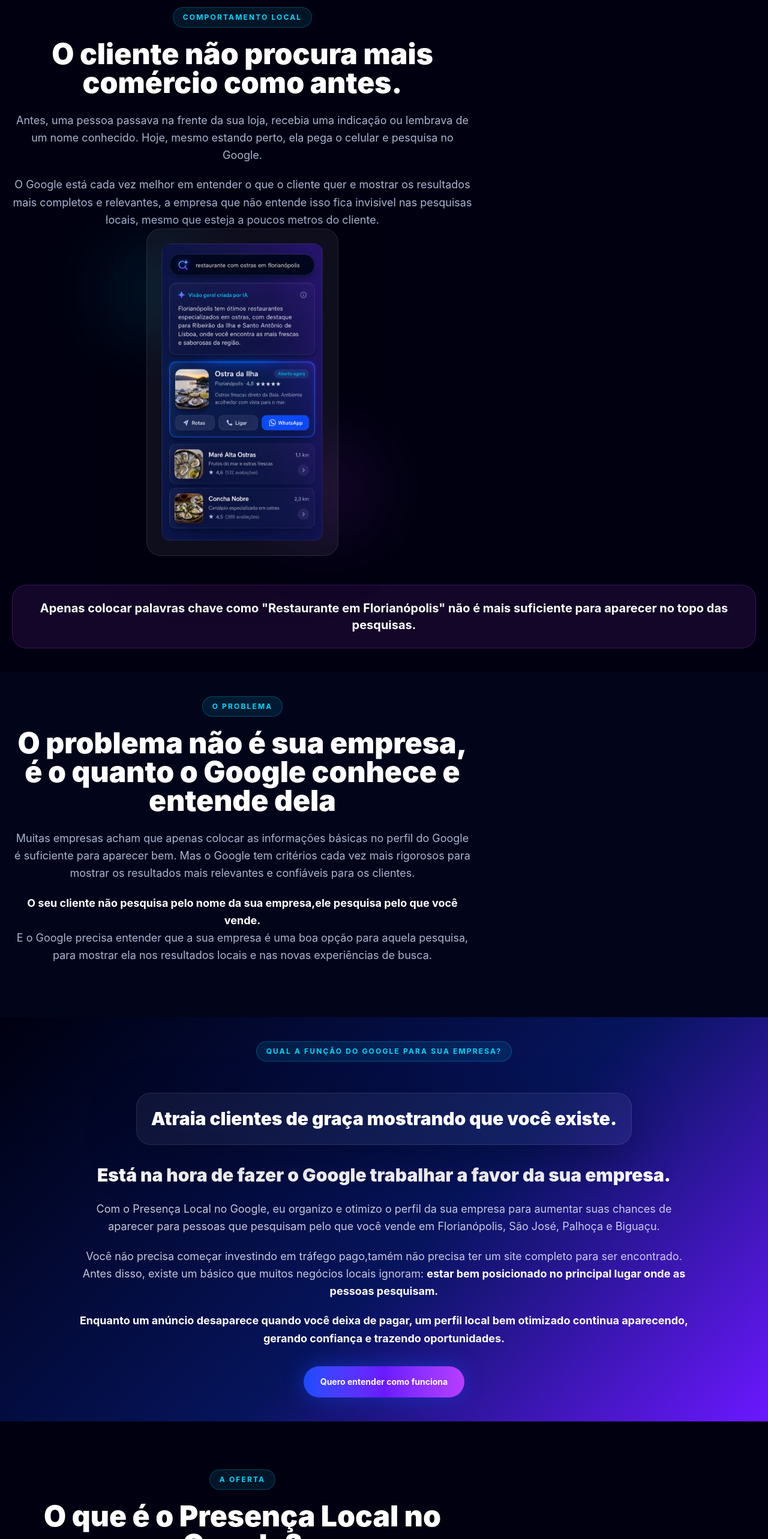
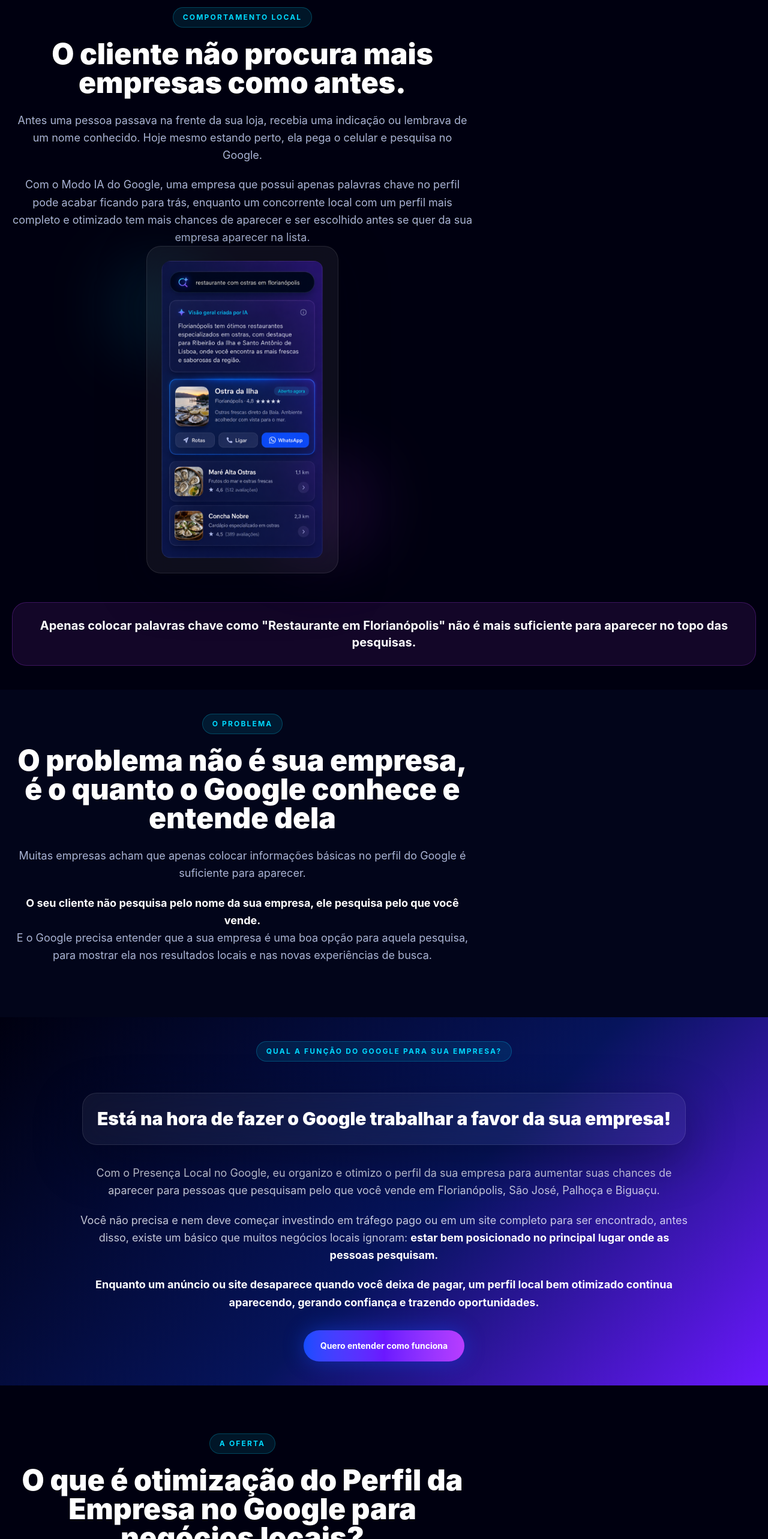
Before and after one commit to GuilhermeMoreiramMKT/presenca-local-google, a React (Vite) app: page / in a window 1280 px wide. Shown: the part 993-3559 px from the top of the page at 60% size. Built offline with nearby package versions, Linux system fonts and the light colour scheme.

Commit message:
Atualização de textos

```diff
--- a/src/App.tsx
+++ b/src/App.tsx
@@ -238,15 +238,16 @@ function Storytelling() {
         <div className="mb-12 max-w-3xl">
           <SectionTag>Comportamento local</SectionTag>
           <h2 className="mb-6 text-3xl font-black text-white md:text-5xl">
-            O cliente não procura mais comércio como antes.
+            O cliente não procura mais empresas como antes.
           </h2>
           <div className="space-y-5 text-lg leading-relaxed text-[#AAB4D4]">
             <p>
-              Antes, uma pessoa passava na frente da sua loja, recebia uma indicação ou lembrava de um nome conhecido.
-              Hoje, mesmo estando perto, ela pega o celular e pesquisa no Google.
+              Antes uma pessoa passava na frente da sua loja, recebia uma indicação ou lembrava de um nome conhecido.
+              Hoje mesmo estando perto, ela pega o celular e pesquisa no Google.
             </p>
                       <p>
-              O Google está cada vez melhor em entender o que o cliente quer e mostrar os resultados mais completos e relevantes, a empresa que não entende isso fica invisivel nas pesquisas locais, mesmo que esteja a poucos metros do cliente.</p>
+              Com o Modo IA do Google, uma empresa que possui apenas palavras chave no perfil pode acabar ficando para trás, enquanto um concorrente local com um perfil mais completo e otimizado tem mais chances de aparecer e ser escolhido antes se quer da sua empresa aparecer na lista.
+              </p>
           </div>
           <ImageMockup
   src="/modoia.png"
@@ -277,13 +278,12 @@ function Problems() {
           </h2>
           <div className="space-y-5 text-lg leading-relaxed text-[#AAB4D4]">
   <p>
-    Muitas empresas acham que apenas colocar as informações básicas no perfil do Google é suficiente para aparecer bem.
-    Mas o Google tem critérios cada vez mais rigorosos para mostrar os resultados mais relevantes e confiáveis para os clientes.
-  </p>
+    Muitas empresas acham que apenas colocar informações básicas no perfil do Google é suficiente para aparecer.
+     </p>
 
   <p>
     <strong className="font-bold text-white">
-      O seu cliente não pesquisa pelo nome da sua empresa,ele pesquisa pelo que você vende.
+      O seu cliente não pesquisa pelo nome da sua empresa, ele pesquisa pelo que você vende.
     </strong>{" "} < br/>
     E o Google precisa entender que a sua empresa é uma boa opção para aquela pesquisa,
     para mostrar ela nos resultados locais e nas novas experiências de busca.
@@ -303,25 +303,23 @@ function Promise() {
 
         <Card>
           <h2 className="text-2xl font-black leading-tight text-white md:text-3xl">
-            Atraia clientes de graça mostrando que você existe.
+            Está na hora de fazer o Google trabalhar a favor da sua empresa!
           </h2>
         </Card>
 
         <div>
-          <h2 className="mb-6 text-2xl font-black text-white md:text-3xl">
-            Está na hora de fazer o Google trabalhar a favor da sua empresa.
-          </h2>
+
           <div className="space-y-5 text-lg leading-relaxed text-[#F5F8FF]/80">
             <p>
               Com o Presença Local no Google, eu organizo e otimizo o perfil da sua empresa para aumentar suas chances de aparecer
               para pessoas que pesquisam pelo que você vende em Florianópolis, São José, Palhoça e Biguaçu.
             </p>
             <p>
-              Você não precisa começar investindo em tráfego pago,tamém não precisa ter um site completo para ser encontrado. < br/>
-              Antes disso, existe um básico que muitos negócios locais ignoram: <strong className="font-bold text-white">estar bem posicionado no principal lugar onde as pessoas pesquisam.</strong>
+              Você não precisa e nem deve começar investindo em tráfego pago ou em um site completo para ser encontrado,
+              antes disso, existe um básico que muitos negócios locais ignoram: <strong className="font-bold text-white">estar bem posicionado no principal lugar onde as pessoas pesquisam.</strong>
             </p>
             <p className="font-bold text-white">
-              Enquanto um anúncio desaparece quando você deixa de pagar, um perfil local bem otimizado continua aparecendo, gerando confiança e trazendo oportunidades.
+              Enquanto um anúncio ou site desaparece quando você deixa de pagar, um perfil local bem otimizado continua aparecendo, gerando confiança e trazendo oportunidades.
             </p>
           </div>
 
@@ -343,11 +341,11 @@ function Offer() {
         <div className="mb-12 max-w-3xl">
           <SectionTag>A oferta</SectionTag>
           <h2 className="mb-6 text-3xl font-black text-white md:text-5xl">
-            O que é o Presença Local no Google?
+            O que é otimização do Perfil da Empresa no Google para negócios locais?
           </h2>
           <p className="text-lg leading-relaxed text-[#AAB4D4]">
-            É uma otimização completa do Perfil da Empresa no Google para negócios locais que querem ser encontrados por clientes na região.
-            Meu trabalho é ajustar os pontos que fazem diferença na busca local.
+            É uma otimização completa do Google Business Profile (Popurlamente conhecido como Google Meu Negócio) para negócios locais que querem ser encontrados por clientes na região.
+            Meu trabalho é ajustar os pontos que fazem diferença na busca local para que sua empresa possa aparecer nas pesquisas do Google, no Modo IA e nas experiências locais, aumentando suas chances de ser encontrado por quem já está procurando pelo que você vende.
           </p>
         </div>
 
```
